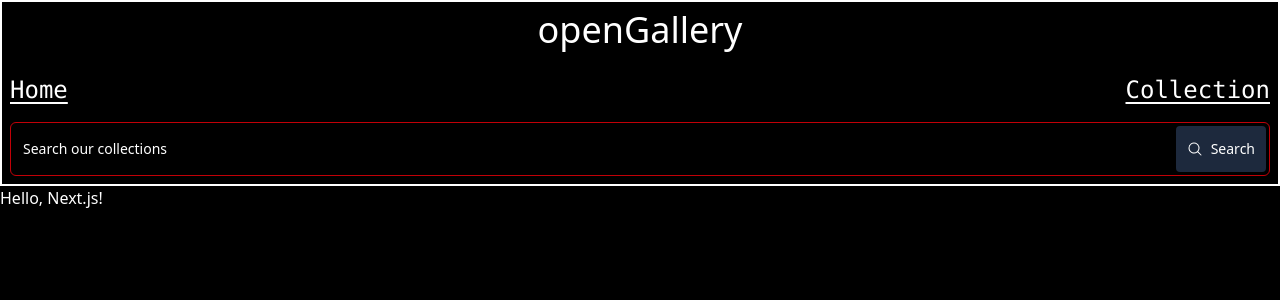
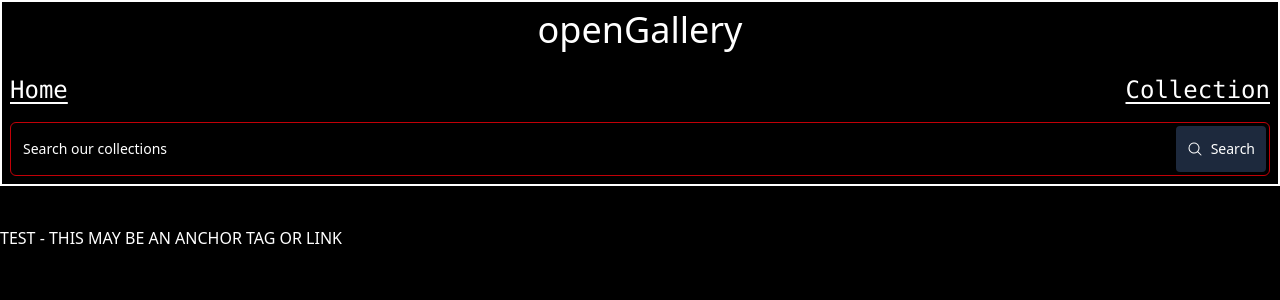
Before and after one commit to pooch1e/open-curator, a Next.js app: page / in a window 1280 px wide. Shown: the top 300 px of the page. Built offline with nearby package versions, Linux system fonts and the light colour scheme.

Commit message:
add search page grid and list item ui

```diff
--- /dev/null
+++ b/app/lib/components/UI/SearchPage/SearchGridContainer.tsx
@@ -0,0 +1,10 @@
+import SearchGridItem from "./SearchGridItem";
+export default function SearchGridContainer() {
+  return (
+    <section className="pt-6 md:pt-10 gap-6 md:gap-10">
+      <div className="grid grid-cols-4 gap-x-4 sm:grid-cols-12 sm:gap-x-4 md:gap-x-4 lg:grid-cols-12 lg:gap-x-6">
+        <SearchGridItem />
+      </div>
+    </section>
+  );
+}
--- /dev/null
+++ b/app/lib/components/UI/SearchPage/SearchGridItem.tsx
@@ -0,0 +1,11 @@
+export default function SearchGridItem() {
+  return (
+    <ul className="col-span-4 col-start-1 flex flex-col gap-6 sm:col-span-12 md:gap-10">
+      <li className="inline-block">
+        <div className="relative motion-safe:transition-all motion-safe:duration-300 motion-safe:ease-in-out inline w-fit leading-none! bg-linear-to-r no-underline bg-bottom-left bg-no-repeat bg-size-[100%_1px] from-primary to-primary hover:from-highlight hover:to-highlight hover:text-highlight hover:bg-size-[0%_1px] motion-reduce:transition-none motion-reduce:hover:bg-size-[100%_1px] !h3 uppercase">
+          test - this may be an anchor tag or link
+        </div>
+      </li>
+    </ul>
+  );
+}
--- a/app/page.tsx
+++ b/app/page.tsx
@@ -1,3 +1,9 @@
+import SearchGridContainer from './lib/components/UI/SearchPage/SearchGridContainer';
+
 export default function Page() {
-  return <h2>Hello, Next.js!</h2>;
+  return (
+    <>
+      <SearchGridContainer />
+    </>
+  );
 }
```
